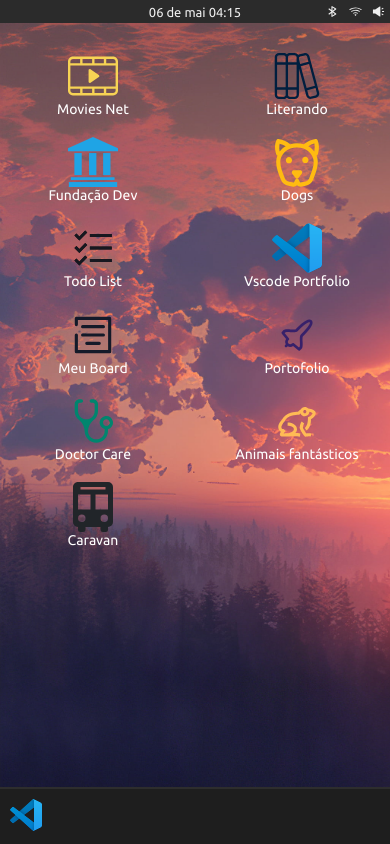
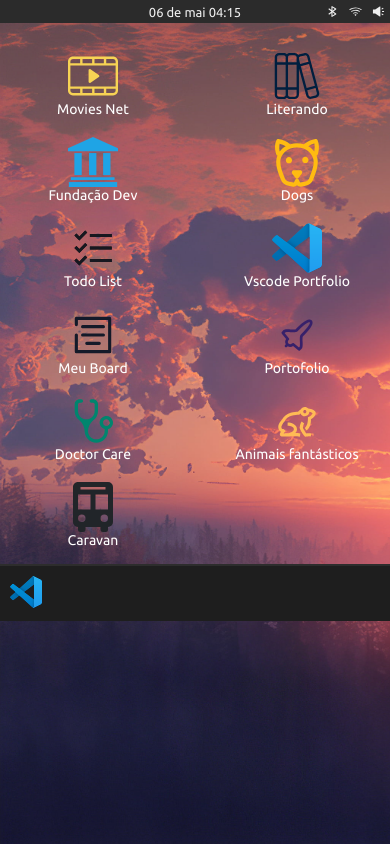
Before and after one commit to Jefferson-Guirra/Vscode-Portfolio, a Next.js app: page / in a window 390 px wide. Built offline with nearby package versions, Linux system fonts and the light colour scheme.

Commit message:
fix: ensures responsive on all screens

```diff
--- a/src/features/desktop/containers/styles.module.css
+++ b/src/features/desktop/containers/styles.module.css
@@ -5,6 +5,7 @@
   flex: 1;
   overflow: hidden;
   overflow-y: auto;
+  position: relative;
   display: flex;
   flex-direction: column;
 }
--- a/src/features/desktop/pages/styles.ts
+++ b/src/features/desktop/pages/styles.ts
@@ -7,7 +7,6 @@
   flex: 1;
   display: flex;
   flex-direction: column;
-  position: relative;
   gap: 1rem;
 
   .content {
@@ -47,7 +46,8 @@
   width: 100%;
   background-color: #1e1e1e;
   border-top: 2px solid #2d2d2d;
-  position: absolute;
+  position: sticky;
+  z-index:1000;
   bottom: 0;
 
 
```
